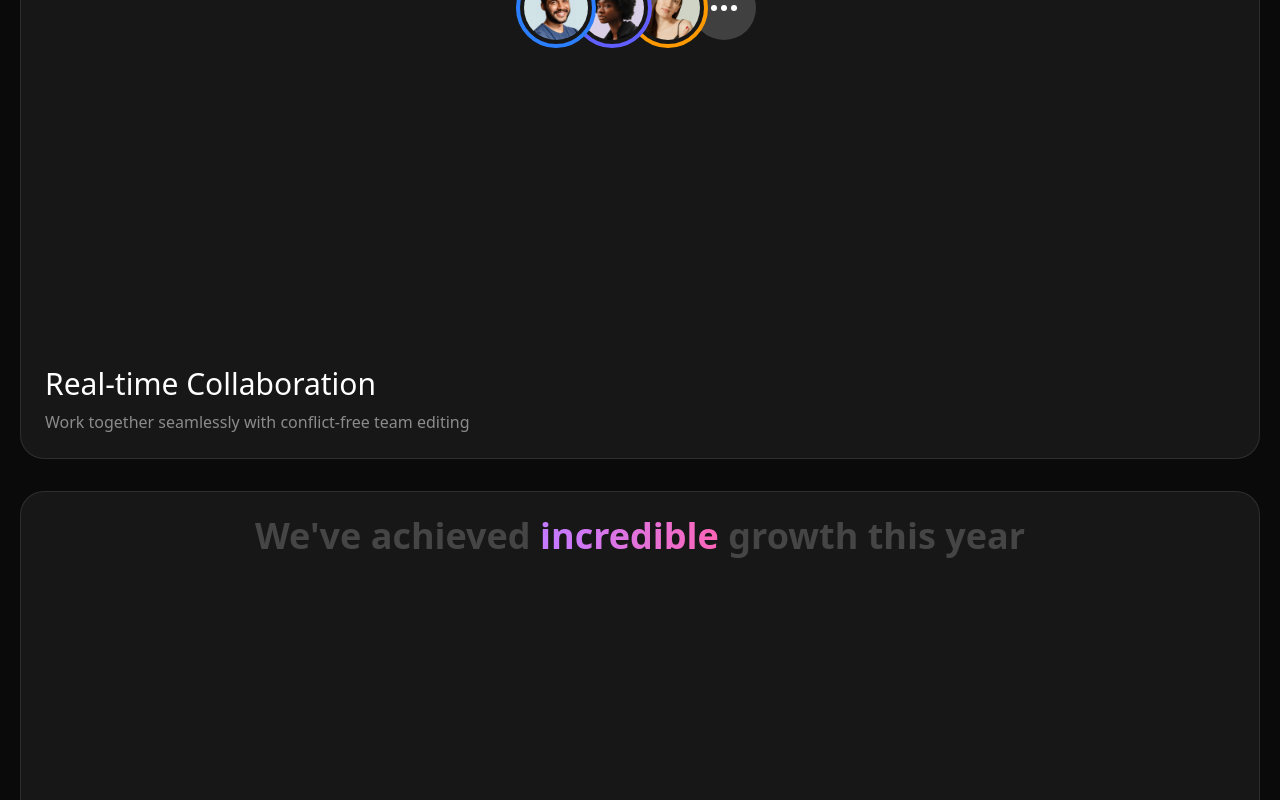
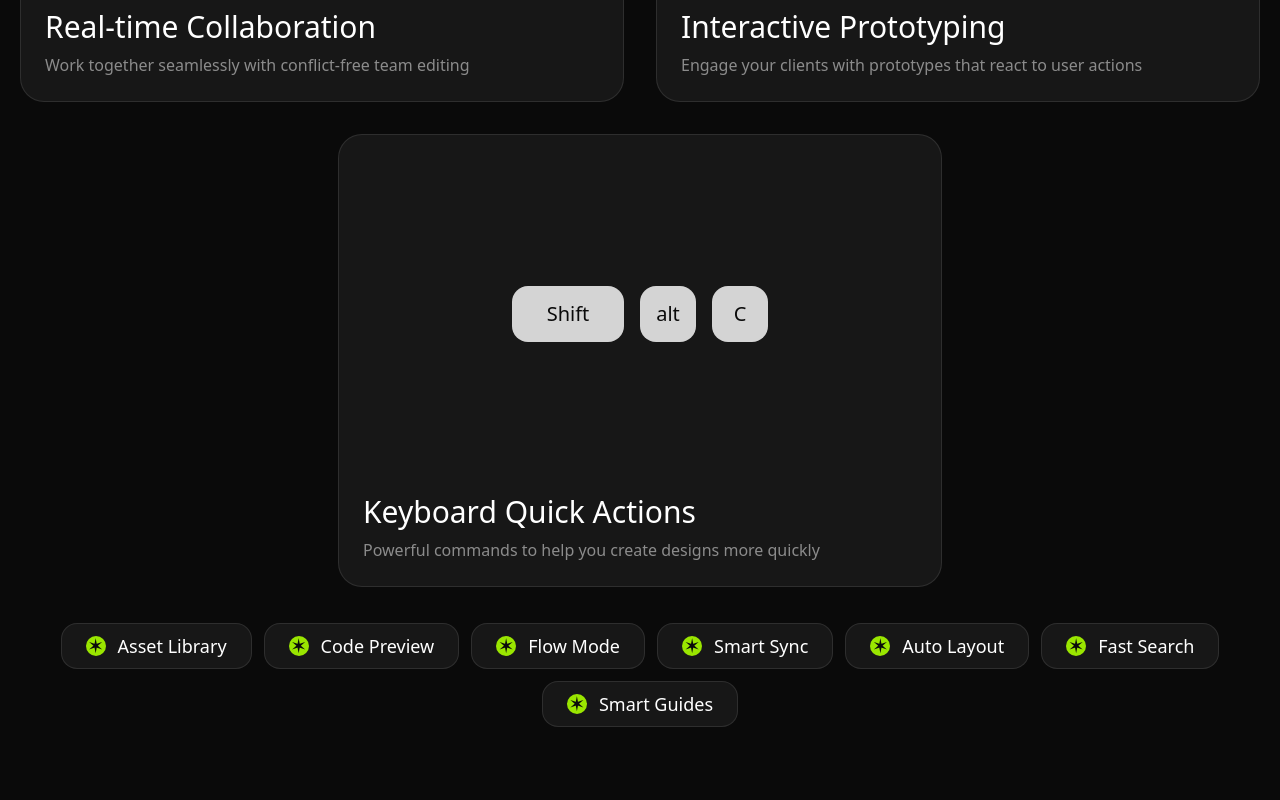
Before and after one commit to theankitgupta/saasLandingPagePractice, a Next.js app: page / in a window 1280 px wide. Shown: the part 2600-3400 px from the top of the page. Built offline with nearby package versions, Linux system fonts and the light colour scheme.

Commit message:
Features Section Tablet View

```diff
--- a/components/sections/features/Features.tsx
+++ b/components/sections/features/Features.tsx
@@ -21,17 +21,18 @@ export default function Features() {
   ];
   return (
     <section className="py-24 px-4">
-      <div className="container">
+      <div className="container mx-auto">
         <div className="flex justify-center">
           <Tag>Features</Tag>
         </div>
         <h2 className="text-6xl font-medium text-center mt-6">
           Where power meets <span className="text-lime-400">simplicity</span>
         </h2>
-        <div className="mt-12 grid grid-cols-1 gap-8 p-1">
+        <div className="mt-12 grid grid-cols-1 md:grid-cols-4 gap-8 p-1">
           <FeatureCard
             title="Real-time Collaboration"
             description="Work together seamlessly with conflict-free team editing"
+            className="md:col-span-2"
           >
             <div className="aspect-video flex items-center justify-center">
               <Avatar className="z-40">
@@ -58,8 +59,9 @@ export default function Features() {
           <FeatureCard
             title="Interactive Prototyping"
             description="Engage your clients with prototypes that react to user actions"
+            className="md:col-span-2"
           >
-            <div className="aspect-video">
+            <div className="aspect-video flex items-center">
               <p className="text-4xl font-extrabold text-white/20 text-center justify-center">
                 We&apos;ve achieved{" "}
                 <span className="bg-linear-to-r from-purple-400 to-pink-400 bg-clip-text text-transparent">
@@ -72,6 +74,7 @@ export default function Features() {
           <FeatureCard
             title="Keyboard Quick Actions"
             description="Powerful commands to help you create designs more quickly"
+            className="md:col-span-2 md:col-start-2"
           >
             <div className="aspect-video flex items-center justify-center gap-4">
               <Key className="w-28">Shift</Key>
@@ -83,11 +86,11 @@ export default function Features() {
         <div className="mt-8 flex flex-wrap gap-3 justify-center">
           {features.map((feature) => (
             <div
-              className="bg-neutral-900 border border-white/10 inline-flex px-3 py-1.5 rounded-2xl gap-3 items-center"
+              className="bg-neutral-900 border border-white/10 inline-flex px-3 md:px-6 py-1.5 md:py-2 rounded-2xl gap-3 items-center"
               key={feature}
             >
               <span className="bg-lime-400 text-neutral-950 size-5 rounded-full inline-flex justify-center items-center text-xl">&#10038;</span>
-              <span className="font-medium">{feature}</span>
+              <span className="font-medium md:text-lg">{feature}</span>
             </div>
           ))}
         </div>
--- a/components/ui/FeatureCard.tsx
+++ b/components/ui/FeatureCard.tsx
@@ -1,17 +1,24 @@
 import React, { ReactNode } from 'react'
+import { twMerge } from 'tailwind-merge';
 
 export default function FeatureCard(props: {
   title: string;
   description: string;
   children?: ReactNode;
+  className?: string;
 }) {
-  const { title, description, children } = props;
+  const { title, description, children, className } = props;
   return (
-    <div className="bg-neutral-900 border border-white/10 p-6 rounded-3xl">
+    <div
+      className={twMerge(
+        "bg-neutral-900 border border-white/10 p-6 rounded-3xl",
+        className
+      )}
+    >
       <div className="aspect-video">{children}</div>
       <div className="">
-        <h3 className='text-3xl font-medium mt-6'>{title}</h3>
-        <p className='text-white/50 mt-2'>{description}</p>
+        <h3 className="text-3xl font-medium mt-6">{title}</h3>
+        <p className="text-white/50 mt-2">{description}</p>
       </div>
     </div>
   );
```
